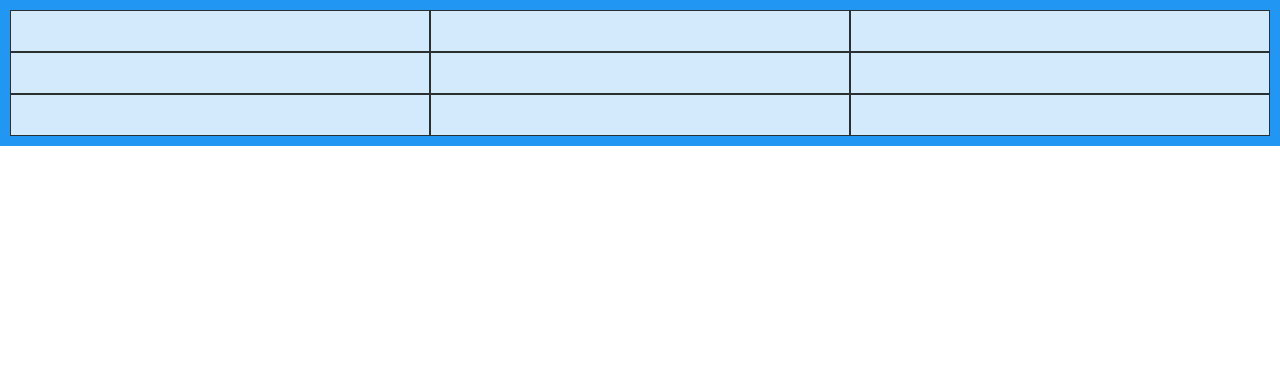
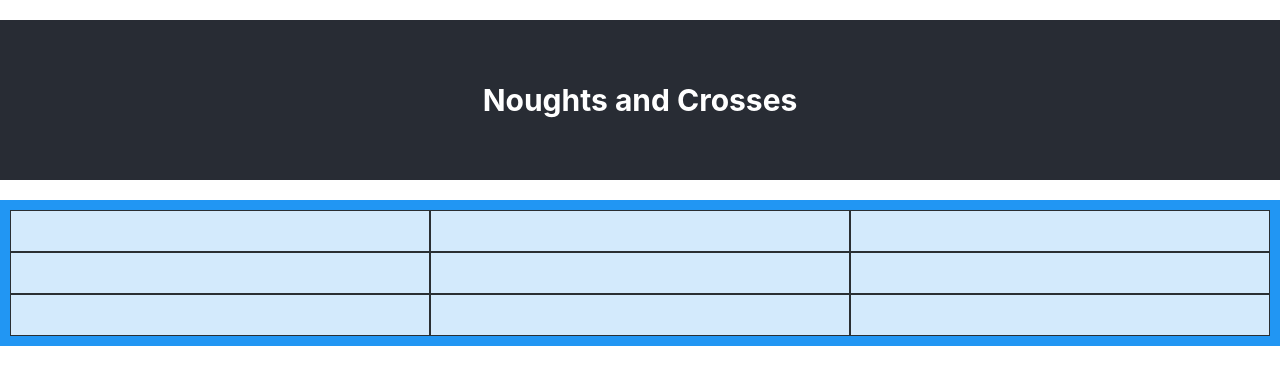
Before and after one commit to AVSheard/noughts-and-crosses, a React (Create React App) app: page / in a window 1280 px wide. Shown: the top 384 px of the page. Built offline with nearby package versions, Linux system fonts and the light colour scheme.

Commit message:
Added a header to the table

```diff
--- a/src/App.css
+++ b/src/App.css
@@ -17,13 +17,14 @@
 
 .App-header {
 	background-color: #282c34;
-	min-height: 100vh;
+	min-height: 20vh;
 	display: flex;
 	flex-direction: column;
 	align-items: center;
 	justify-content: center;
 	font-size: calc(10px + 2vmin);
 	color: white;
+	font-size: 30px;
 }
 
 .App-link {
--- a/src/App.js
+++ b/src/App.js
@@ -3,9 +3,15 @@
 import React from "react";
 import "./App.css";
 import Grid from "./components/Grid";
+import Header from "./components/Header";
 
 function App() {
-	return <Grid />;
+	return (
+		<div>
+			<Header />
+			<Grid />
+		</div>
+	);
 }
 
 export default App;
--- a/src/components/Grid.jsx
+++ b/src/components/Grid.jsx
@@ -5,7 +5,7 @@ import React, { Component } from "react";
 export default class Grid extends Component {
 	state = {
 		turn: true,
-		nums: [
+		values: [
 			{ value: "" },
 			{ value: "" },
 			{ value: "" },
@@ -21,10 +21,10 @@ export default class Grid extends Component {
 	render() {
 		return (
 			<div className="grid-container">
-				{this.state.nums.map((num, index) => {
+				{this.state.values.map((entry, index) => {
 					return (
 						<div className="grid-item" key={index}>
-							{num.value}
+							{entry.value}
 						</div>
 					);
 				})}
--- /dev/null
+++ b/src/components/Header.jsx
@@ -0,0 +1,9 @@
+/** @format */
+
+import React from "react";
+
+const Header = () => {
+	return <h1 className="App-header">Noughts and Crosses</h1>;
+};
+
+export default Header;
```
